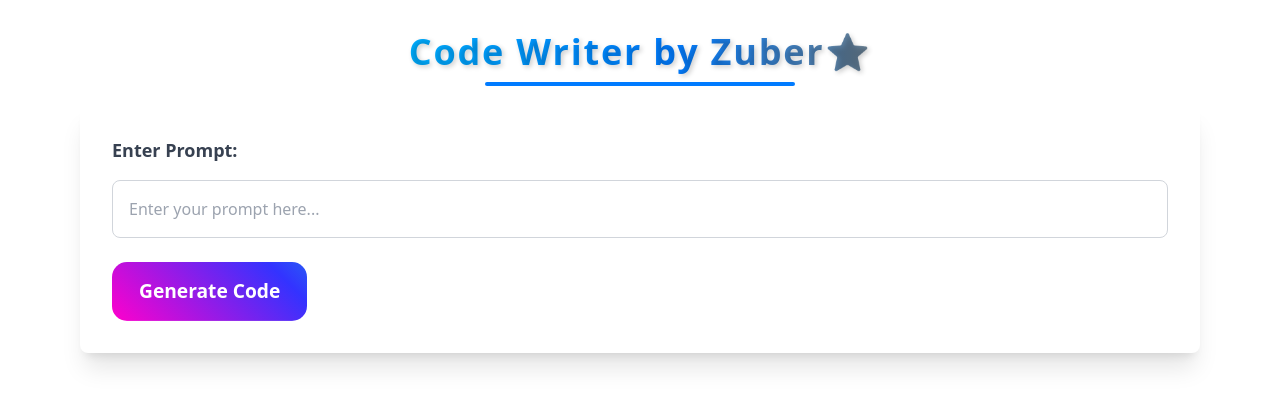
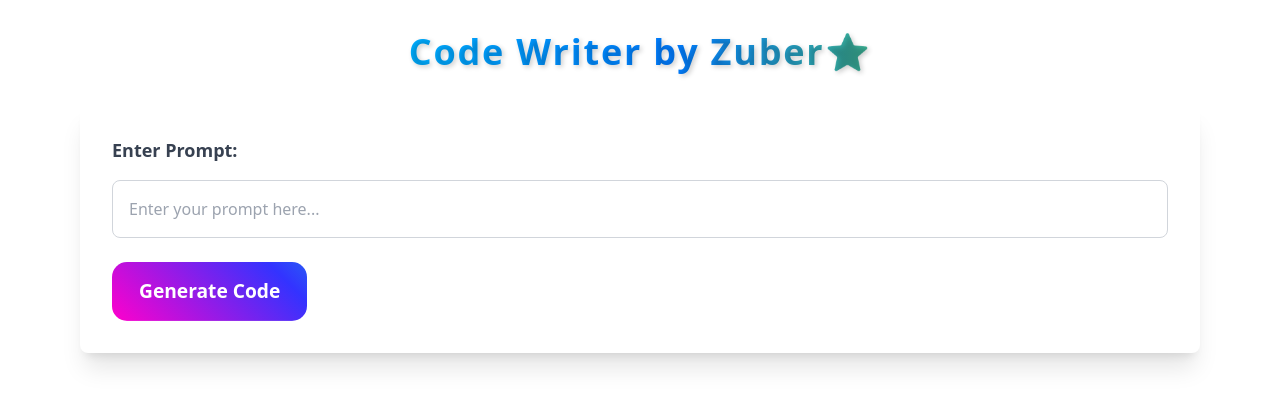
Before and after one commit to Zuber7489/AutoCoder.ai, an Angular app: page / in a window 1280 px wide. Shown: the top 406 px of the page. Built offline with nearby package versions, Linux system fonts and the light colour scheme.

Commit message:
'updated'

```diff
--- a/src/app/app.component.scss
+++ b/src/app/app.component.scss
@@ -51,7 +51,7 @@
   }
 
   .text-gradient {
-    background: linear-gradient(90deg, #00d4ff, #007bff, #ff8b00);
+    background: linear-gradient(90deg, #00d4ff, #007bff, #91ff00);
     background-clip: text;
     -webkit-background-clip: text;
     color: transparent;
@@ -71,7 +71,7 @@
     background: #007bff;
     border-radius: 2px;
     opacity: 0; /* Initial opacity for the animation */
-    animation: underlineFadeIn 1s forwards ease-in-out 2s;
+
   }
 
   /* Text Gradient Animation */
@@ -91,15 +91,3 @@
     background-size: 200% 200%;
     animation: gradientAnimation 3s ease infinite;
   }
-
-  /* Underline fade-in animation */
-  @keyframes underlineFadeIn {
-    0% {
-      opacity: 0;
-      width: 0;
-    }
-    100% {
-      opacity: 1;
-      width: 310px;
-    }
-  }
```
